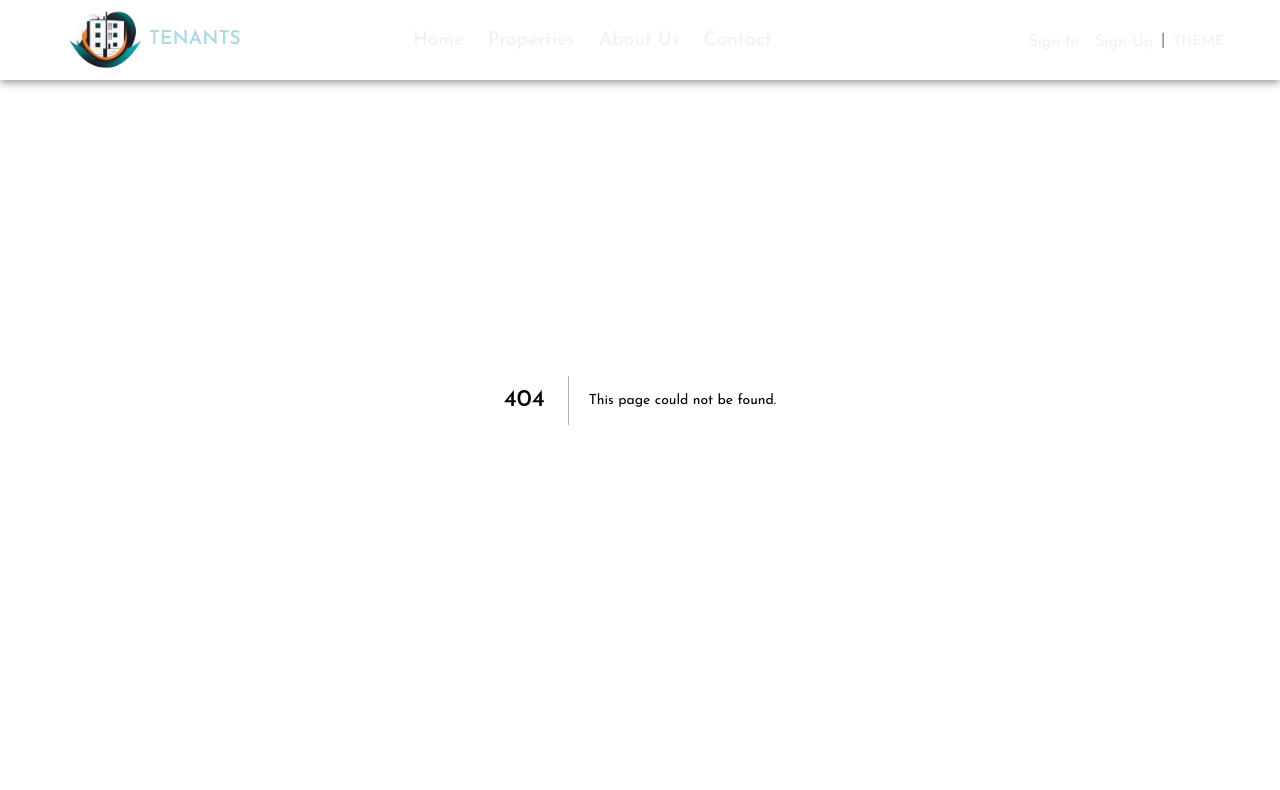
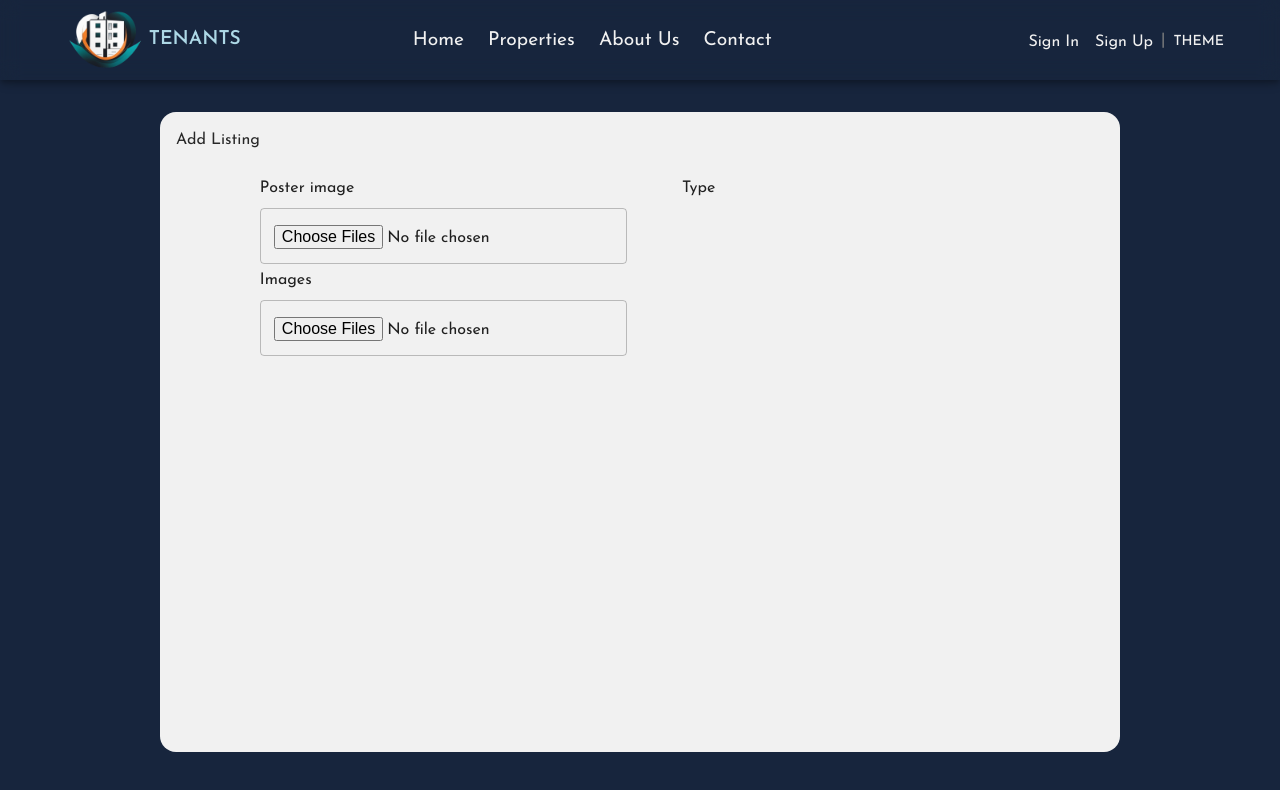
Before and after one commit to JoelSRJE/nextjs-estate, a Next.js app: page /listing in a window 1280 px wide. Before the commit this address had no page. Shown: the top 790 px of the page. Built offline with nearby package versions, Linux system fonts and the light colour scheme.

Commit message:
begun listings

```diff
--- /dev/null
+++ b/src/app/(pages)/listing/page.jsx
@@ -0,0 +1,22 @@
+import AddListing from "@/components/listingpage/addlisting/addlisting";
+import { Box } from "@mui/material";
+import React from "react";
+
+const ListingPage = () => {
+  return (
+    <Box
+      sx={{
+        backgroundColor: "#17253d",
+        height: "100vh",
+        width: "100vw",
+        paddingTop: "5rem",
+        display: "flex",
+        justifyContent: "center",
+      }}
+    >
+      <AddListing />
+    </Box>
+  );
+};
+
+export default ListingPage;
--- /dev/null
+++ b/src/components/listingpage/addlisting/addlisting.jsx
@@ -0,0 +1,70 @@
+"use client";
+import { Box, Typography, TextField } from "@mui/material";
+import React, { useState } from "react";
+
+/*
+
+Main poster
+Images
+Type // house, apartment etc.
+size
+rooms
+
+price
+
+
+*/
+
+const AddListing = () => {
+  const [poster, setPoster] = useState("");
+  return (
+    <Box
+      sx={{
+        display: "flex",
+        flexDirection: "row",
+        height: "40rem",
+        width: "60rem",
+        backgroundColor: "#F1F1F1",
+        borderRadius: "1rem",
+        padding: "1rem",
+        marginTop: "2rem",
+      }}
+    >
+      <Typography sx={{ color: "#282828", textAlign: "center" }}>
+        Add Listing
+      </Typography>
+
+      {/* Pictures - left side */}
+      <Box sx={{ flex: "1", marginTop: "3rem" }}>
+        <Typography>Poster image</Typography>
+        <TextField
+          margin="dense"
+          type="file"
+          variant="outlined"
+          name="poster"
+          inputProps={{
+            multiple: true,
+          }}
+          value={poster}
+        />
+        <Typography>Images</Typography>
+        <TextField
+          margin="dense"
+          type="file"
+          variant="outlined"
+          name="images"
+          inputProps={{
+            multiple: true,
+          }}
+        />
+      </Box>
+
+      {/* Text - right side */}
+      <Box sx={{ flex: "1", marginTop: "3rem" }}>
+        <Typography>Type</Typography>
+      </Box>
+    </Box>
+  );
+};
+
+export default AddListing;
--- a/src/components/navbar/sidebar/sidebar.jsx
+++ b/src/components/navbar/sidebar/sidebar.jsx
@@ -20,7 +20,7 @@ const Sidebar = ({ open, close, handleLogoutClick, currentUser }) => {
     },
     {
       text: "Add Property",
-      link: "/",
+      link: "/listing",
     },
     {
       text: "Create Post",
--- a/src/lib/actions.jsx
+++ b/src/lib/actions.jsx
@@ -1,3 +1,4 @@
+/*
 "use server";
 
 import bcrypt from "bcryptjs";
@@ -88,3 +89,4 @@ export const logoutUser = async (currentUser) => {
     return { error: false, message: "An error occured while logging out" };
   }
 };
+*/
```
Also changed, not shown: src/app/(pages)/(auth)/api/userExists/route.jsx (renamed from src/app/(pages)/(auth)/userExists/route.jsx).
